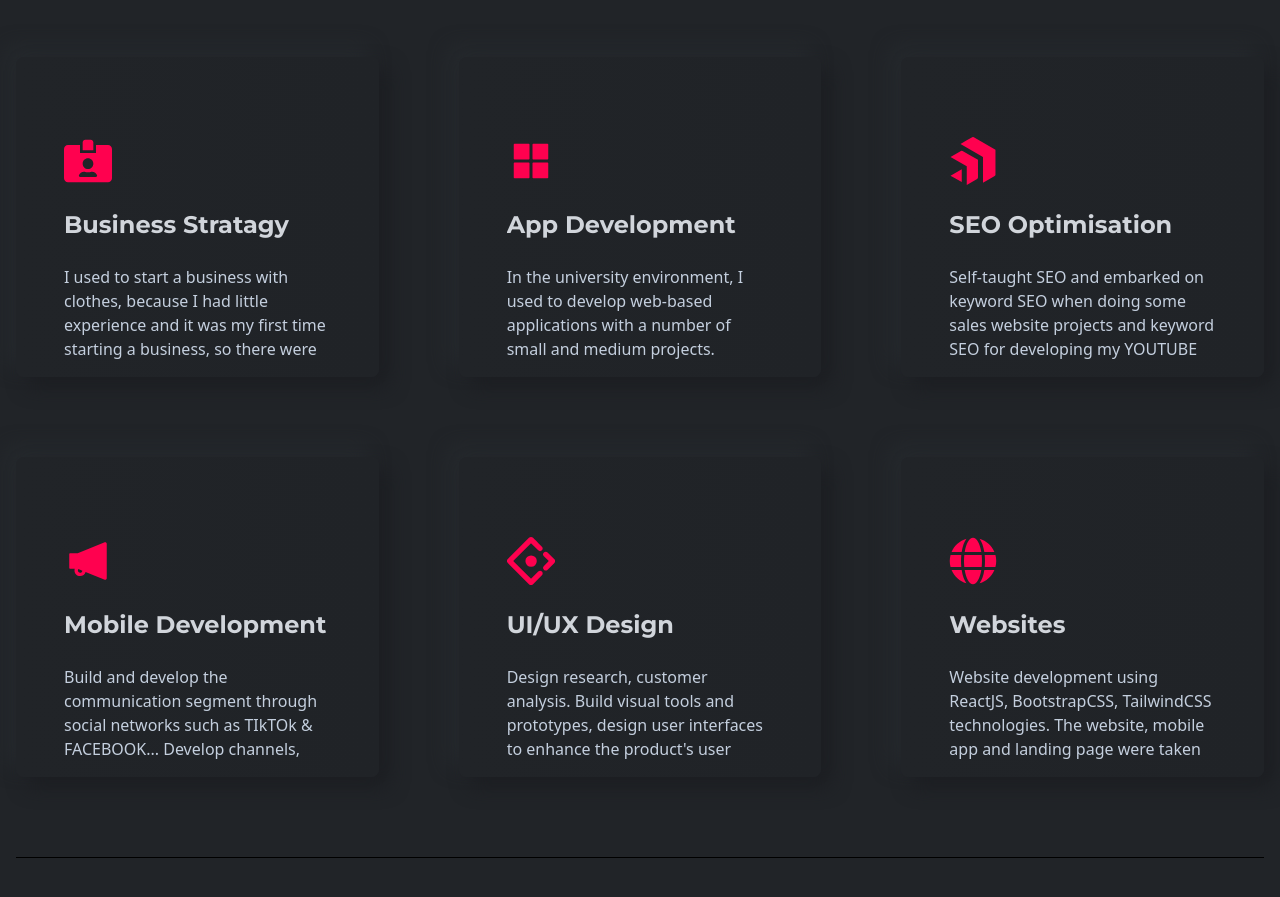
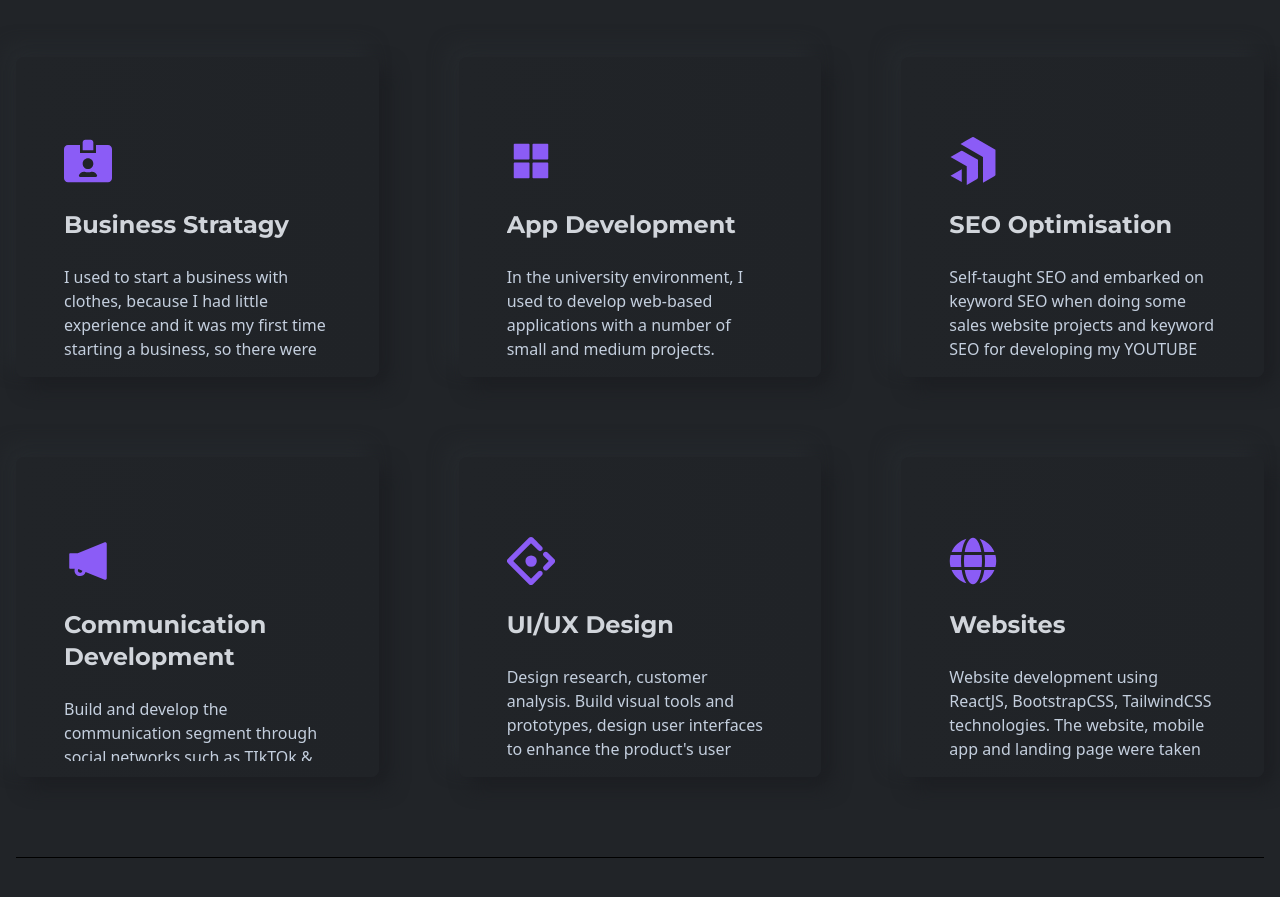
Before and after one commit to danglinh2k1/danglinh_portfolio, a React (Create React App) app: page / in a window 1280 px wide. Shown: the part 1060-1957 px from the top of the page. Built offline with nearby package versions, Linux system fonts and the light colour scheme.

Commit message:
mychange

```diff
--- a/src/components/features/Card.js
+++ b/src/components/features/Card.js
@@ -9,7 +9,7 @@ const Card = ({title,des,icon}) => {
           <div className="w-10 h-8 flex flex-col justify-between">
 
             {icon ? (
-              <span className="text-5xl text-designColor">{icon}</span>
+              <span className="text-5xl text-violet-500">{icon}</span>
             ) : (
               <>
                 <span className="w-full h-[2px] rounded-lg bg-designColor inline-flex"></span>
--- a/src/components/features/Features.js
+++ b/src/components/features/Features.js
@@ -29,7 +29,7 @@ const Features = () => {
           icon={<SiProgress />}
         />
         <Card
-          title="Mobile Development"
+          title="Communication Development"
           des="Build and develop the communication segment through social networks such as TIkTOk & FACEBOOK... Develop channels, build fanpages, groups and run ads for business."
           icon={<AiFillNotification />}
         />
```
